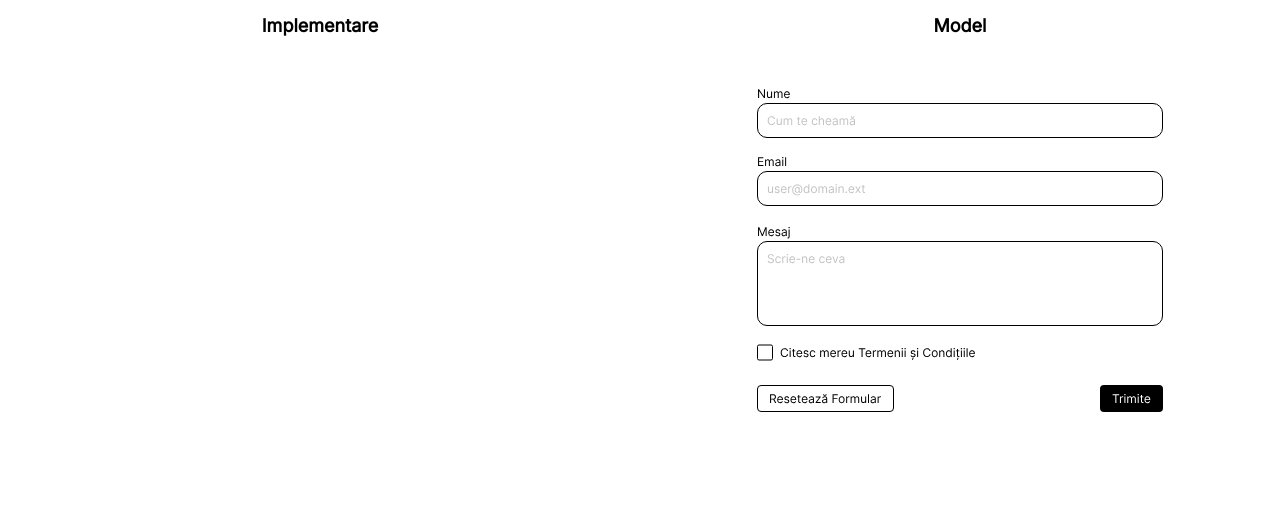
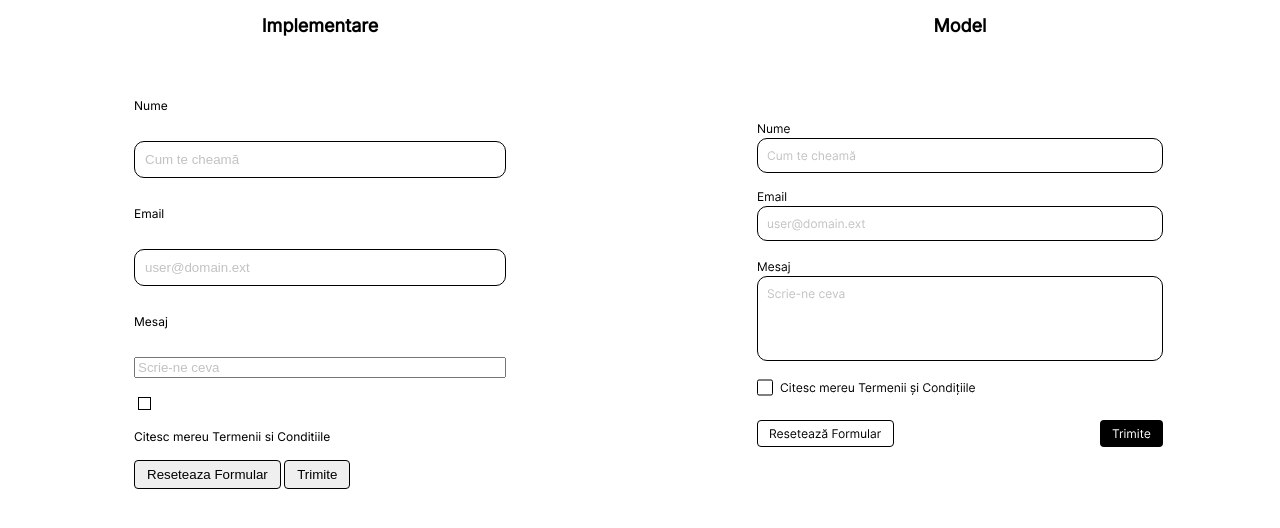
Before and after one commit to ITSchool-Web-Heroines/Tema-Formular, a website built with Parcel: page src/index.html in a window 1280 px wide. Built offline with nearby package versions, Linux system fonts and the light colour scheme.

Commit message:
Update index.html

```diff
--- a/src/index.html
+++ b/src/index.html
@@ -8,9 +8,19 @@
 <body>
   <main>
     <h2>Implementare</h2>
-    <form>
-      <!-- Implementează formularul așa cum îl vezi în <aside> -->
-    </form>
+    <form class="form">
+      <p>Nume</p>
+      <input type="text" placeholder="Cum te cheamă"/>
+      <p>Email</p>
+      <input type="email" placeholder="user@domain.ext" />
+      <p>Mesaj</p>
+      <input type="textarea" placeholder="Scrie-ne ceva" />
+      <input type="checkbox"> Citesc mereu Termenii si Conditiile
+      <div>
+        <button type="button">Reseteaza Formular</button>
+      <button type="button">Trimite</button>
+      </div>
+  </form>
   </main>
   <aside>
     <h2>Model</h2>
```
